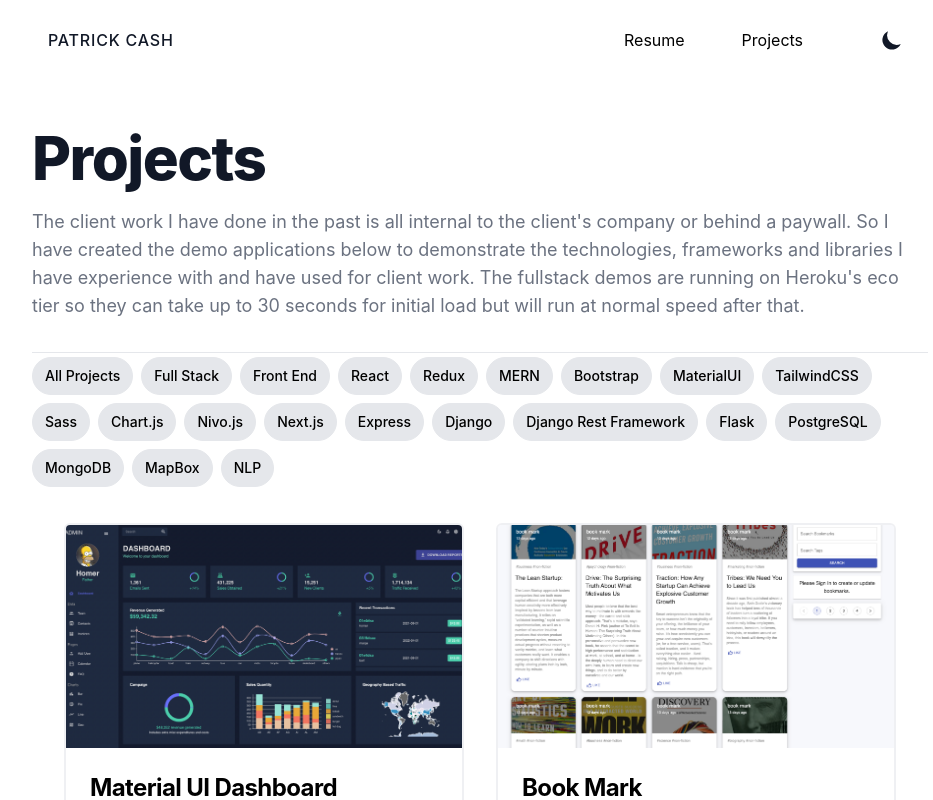
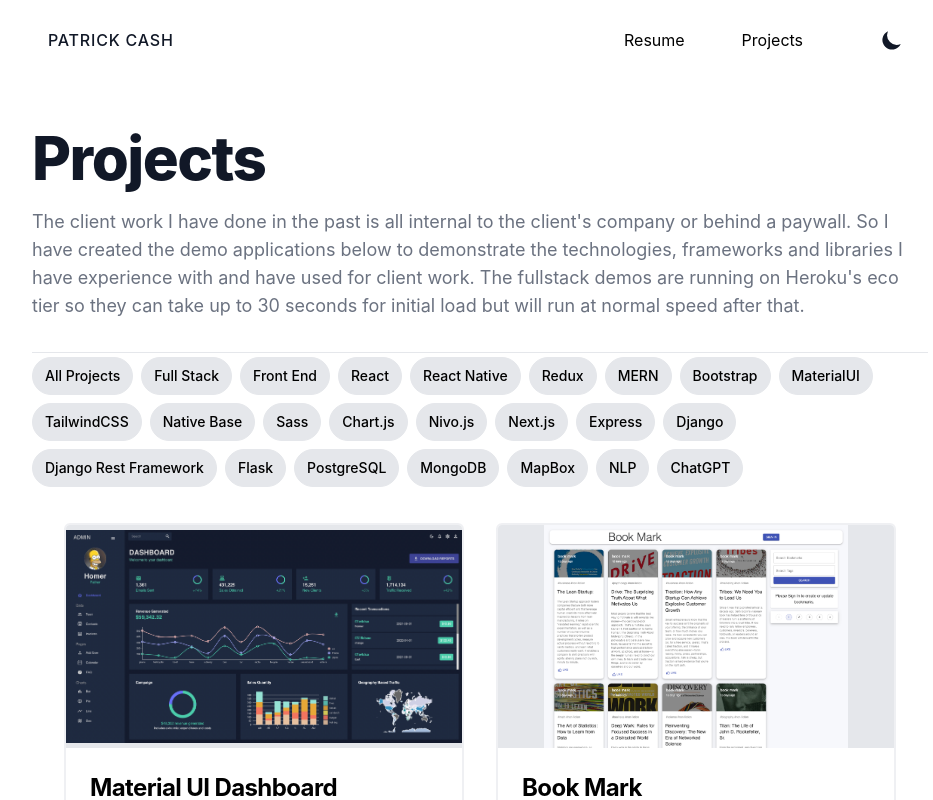
Before and after one commit to patrickcash/nextjs-portfolio, a Next.js app: page /projects in a window 1280 px wide. Shown: the top 800 px of the page, without its empty margins (160-1093 px from the left). Built offline with nearby package versions, Linux system fonts and the light colour scheme.

Commit message:
added new portfolio projects

```diff
--- a/components/Card.js
+++ b/components/Card.js
@@ -8,7 +8,7 @@ export default function Card({ title, description, techStack, imgSrc, demo, gith
         <Image
           alt={title}
           src={imgSrc}
-          className="object-cover object-center lg:h-48 md:h-36"
+          className="object-contain object-center bg-gray-200 lg:h-48 md:h-36"
           width={544}
           height={306}
         />
--- a/data/projectData.js
+++ b/data/projectData.js
@@ -96,14 +96,6 @@ const projectsData = [
         demo: null
     },
     {
-        title: 'Full Screen Slide Show',
-        description: 'Simple slideshow that displays images full screen with descriptions',
-        techStack: 'Front End: Vanilla HTML, Javascript and CSS',
-        imgSrc: '/static/images/full_screen_slide_show.png',
-        github: 'https://github.com/patrickcash/fullscreen-image-slideshow',
-        demo: 'https://fullscreen-slide-show.netlify.app/'
-    },
-    {
         title: 'This site',
         description: 'The portfolio site you are currently viewing',
         techStack: 'Front End: Next.js app using TailwindCSS styling',
@@ -111,6 +103,30 @@ const projectsData = [
         github: 'https://github.com/patrickcash/nextjs-portfolio',
         demo: 'https://www.patrickcash.link/'
     },
+    {
+        title: 'Marketing Copy Generator',
+        description: 'Application that takes some inputs and uses ChatGPT to generate marketing copy',
+        techStack: 'Front End: Next.js app that uses ChatGPT API',
+        imgSrc: '/static/images/nextjs_marketing_copy_generator.png',
+        github: 'https://github.com/patrickcash/nextjs-chatgpt',
+        demo: 'https://nextjs-chatgpt-pc.netlify.app/'
+    },
+    {
+        title: 'Weather App',
+        description: 'Mobile application that displays current weather and a forecast for the next 5 days',
+        techStack: 'Front End: React Native using the OpenWeatrher API',
+        imgSrc: '/static/images/react_native_weather_app.png',
+        github: 'https://github.com/patrickcash/react-native-weather-app',
+        demo: null
+    },
+    {
+        title: 'Review Generator',
+        description: 'Mobile application that takes some inputs and uses ChatGPT to generate a review',
+        techStack: 'Front End: React Native app with Native Base styling / components that uses ChatGPT API',
+        imgSrc: '/static/images/react_native_review_generator.png',
+        github: 'https://github.com/patrickcash/react-native-chatpgt',
+        demo: null
+    },
 ]
 
 export default projectsData
--- a/data/techStackData.js
+++ b/data/techStackData.js
@@ -7,6 +7,9 @@ const techStackData = [
     },
     {
         name: 'React'
+    },
+    {
+        name: 'React Native'
     },
     {
         name: 'Redux'
@@ -22,6 +25,9 @@ const techStackData = [
     },
     {
         name: 'TailwindCSS'
+    },
+    {
+        name: 'Native Base'
     },
     {
         name: 'Sass'
@@ -59,6 +65,9 @@ const techStackData = [
     {
         name: 'NLP'
     },
+    {
+        name: 'ChatGPT'
+    },
 ]
 
 export default techStackData
```
Also changed, not shown: public/static/images/nextjs_marketing_copy_generator.png (added), public/static/images/react_native_review_generator.png (added).
